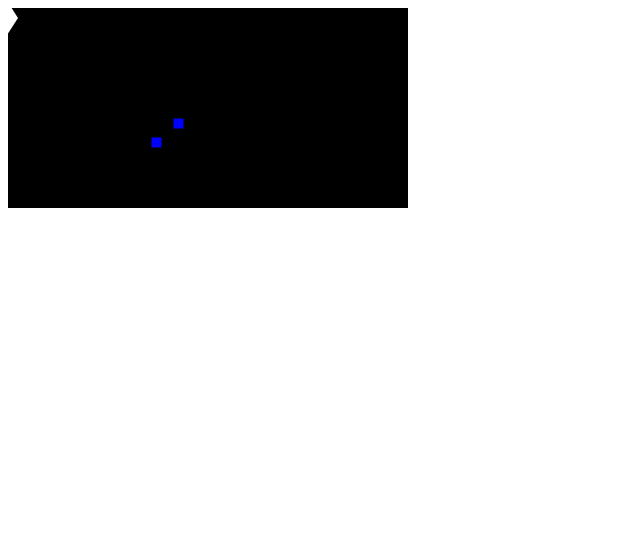
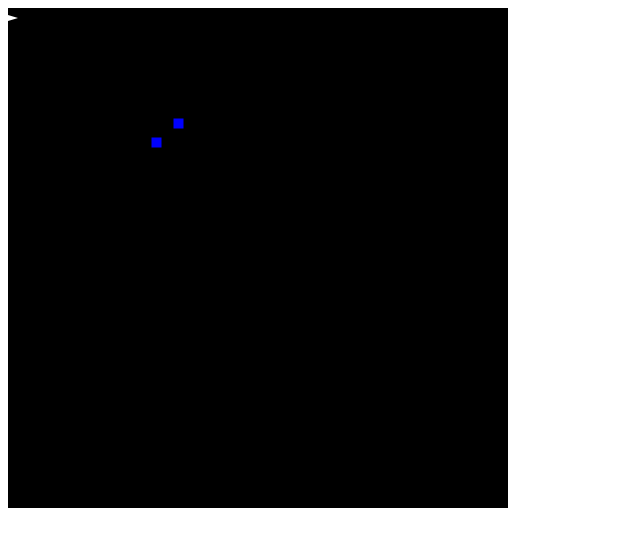
Before and after one commit to jdwyah/SpaceGame, a plain HTML site: page index.html in a window 1280 px wide. Shown: the whole page, without its empty margins (0-640 px from the left). Drawn offline with Linux system fonts and the light colour scheme.

Commit message:
added comments, removed some helda

```diff
--- a/index.html
+++ b/index.html
@@ -8,7 +8,7 @@
   </head>
   <body>
 
-    <canvas id="my-first-canvas" width="400" height="200"></canvas>
+    <canvas id="my-first-canvas" width="500" height="500"></canvas>
 
 
     <script src="script.js"></script>
--- a/script.js
+++ b/script.js
@@ -11,21 +11,17 @@ window.onkeyup = function(e)
 			case 37:
        console.log("left");
        ourShip.turnLeft();
-       heldax -=5;
        break;
       case 40:
        console.log("down");
-       helday +=5;
        break;
       case 38:
        console.log("up");
        ourShip.accelerate();
-       helday -=5;
        break;
       case 39:
        console.log("right");
        ourShip.turnRight();
-       heldax +=5;
        break;
       default:
         console.log(" you pressed some other key. it's number was "+e.keyCode);
@@ -33,16 +29,18 @@ window.onkeyup = function(e)
     e.preventDefault();
   };
 
-var heldax = 10;
-var helday = 10;
-
 class Spaceship {
 
   constructor() {
+
+    // how fast we turn on one button press
     this.turn = 0.2;
     this.x = 10;
     this.y = 10;
+
+    // angle is a number in radians, not degrees
     this.angle = 0;
+
     this.velocity = 0;
   }
 
@@ -54,11 +52,13 @@ class Spaceship {
     this.angle += this.turn;
   }
 
+  //give spaceship a boost
   accelerate(){
     this.velocity = 2;
   }
 
   move(){
+    //omg triginmetry!
     this.x += this.velocity * Math.cos(this.angle);
     this.y += this.velocity * Math.sin(this.angle);
 
@@ -69,20 +69,23 @@ class Spaceship {
   render(ctx){
     ctx.fillStyle = 'white';
 
+
+    var length = 24;
+    var wingSweepRadians = .3;
+
     ctx.beginPath();
     ctx.moveTo(this.x,this.y);
-    var bx1 = this.x + (20 * Math.cos(this.angle + Math.PI - 1));
-    var by1 = this.y + (20 * Math.sin(this.angle + Math.PI - 1))
-    var bx2 = this.x + (20 * Math.cos(this.angle + Math.PI + 1));
-    var by2 = this.y + (20 * Math.sin(this.angle + Math.PI + 1))
+    var backLeftX = this.x + (length * Math.cos(this.angle + Math.PI - wingSweepRadians));
+    var backLeftY = this.y + (length * Math.sin(this.angle + Math.PI - wingSweepRadians))
+    var backRightX = this.x + (length * Math.cos(this.angle + Math.PI + wingSweepRadians));
+    var BackRightY = this.y + (length * Math.sin(this.angle + Math.PI + wingSweepRadians))
 
-    ctx.lineTo(bx1, by1);
-    ctx.lineTo(bx2, by2);
+    ctx.lineTo(backLeftX, backLeftY);
+    ctx.lineTo(backRightX, BackRightY);
 
-    // console.log("bx1: "+bx1+" by1:"+by1+" bx2:"+bx2+" by2:"+by2+" "+this.angle + Math.PI + 1)
+    // console.log("backLeftX: "+backLeftX+" backLeftY:"+backLeftY+" backRightX:"+backRightX+" BackRightY:"+BackRightY+" "+this.angle + Math.PI + 1)
     ctx.fill();
 
-    // ctx.fillRect(this.x,this.y,10,10);
   }
 }
 // ls --help
@@ -104,16 +107,15 @@ class Enemy{
   }
 };
 var enemies = [];
-var ourShip = new Spaceship();
-
+var ourShip;
 
 Math.random()
 Math.floor(Math.random()*100)
 function render(){
+
+  //clear the screen
   ctx.fillStyle = 'black';
   ctx.fillRect(0, 0, screenWidth, screenHeight);
-  // ctx.fillStyle = 'brown';
-  // ctx.fillRect(heldax,helday,10,10);
 
   ourShip.render(ctx);
   enemies.forEach(e => e.render(ctx));
@@ -123,24 +125,29 @@ function moveEnemies(){
   enemies.forEach(e => e.move());
 }
 
+// this is the what needs to happen every loop
 function mainLoop(){
+
+  // move things
   moveEnemies();
-
   ourShip.move();
 
-  // ctx.fillStyle = 'green';
-  // ctx.fillRect(0, 0, screenWidth, screenHeight);
-  //console.log("mainLoop");
+  //draw things
+  render();
 
-  render();
+  // wait from things to draw, then call ourselves again so it loops
   window.requestAnimationFrame(mainLoop);
 }
 
 function init(){
  enemies.push(new Enemy(90,90));
  enemies.push(new Enemy(90,90));
+ ourShip = new Spaceship();
 }
 
+
+// when the game starts, create the objects
+// then start the loop
  window.onload = function(){
   init();
   mainLoop();
```
